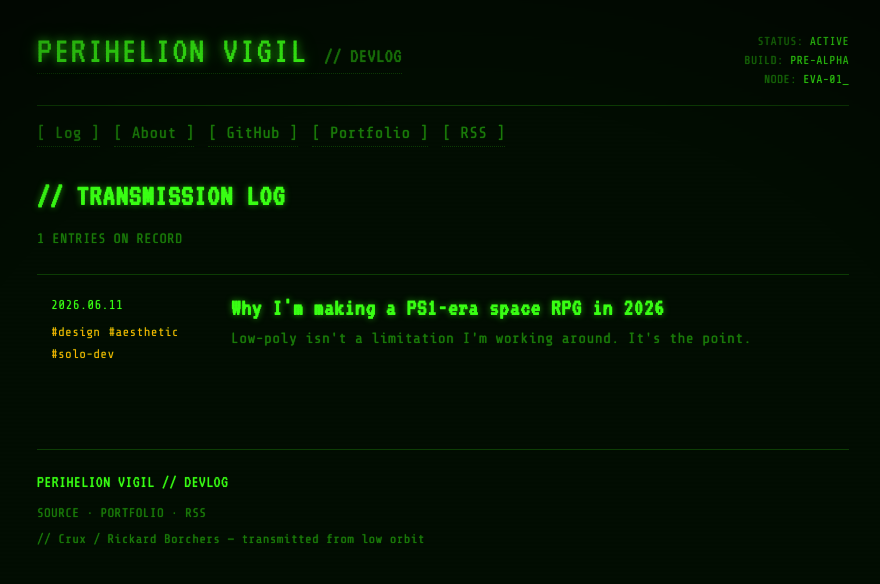
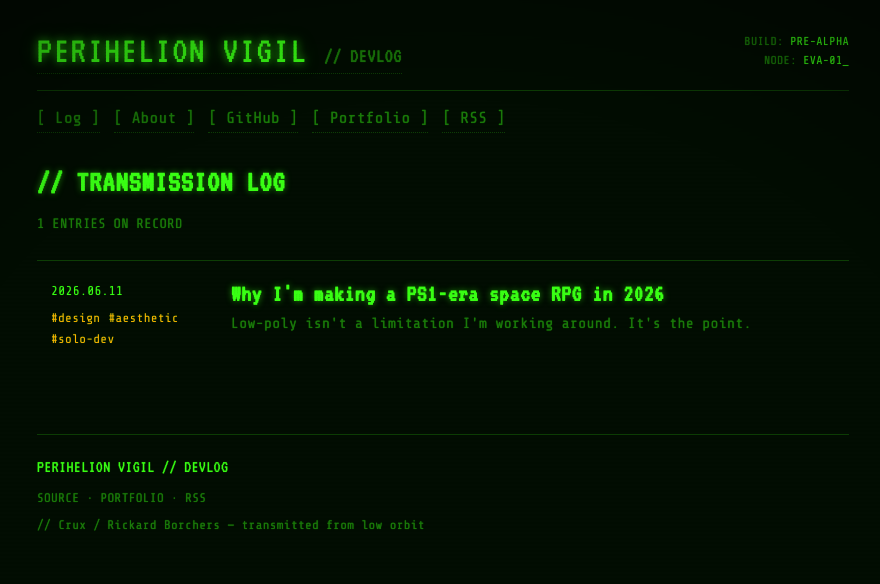
Before and after one commit to Winterunmute/perihelion-vigil-devlog, a Jekyll site: the page built from index.html, in a window 1280 px wide. Shown: the top 584 px of the page, without its empty margins (197-1077 px from the left). Built offline with Jekyll 4.4.1, drawn with Linux system fonts in a browser that asks for light colours.

Commit message:
header: remove STATUS: ACTIVE readout line

```diff
--- a/_layouts/default.html
+++ b/_layouts/default.html
@@ -19,7 +19,6 @@
         <span class="brand-sub">// DEVLOG</span>
       </a>
       <div class="status-readout">
-        <span class="status-line">STATUS: <em>ACTIVE</em></span>
         <span class="status-line">BUILD: <em>PRE-ALPHA</em></span>
         <span class="status-line">NODE: <em>EVA-01</em><span class="cursor">_</span></span>
       </div>
```
